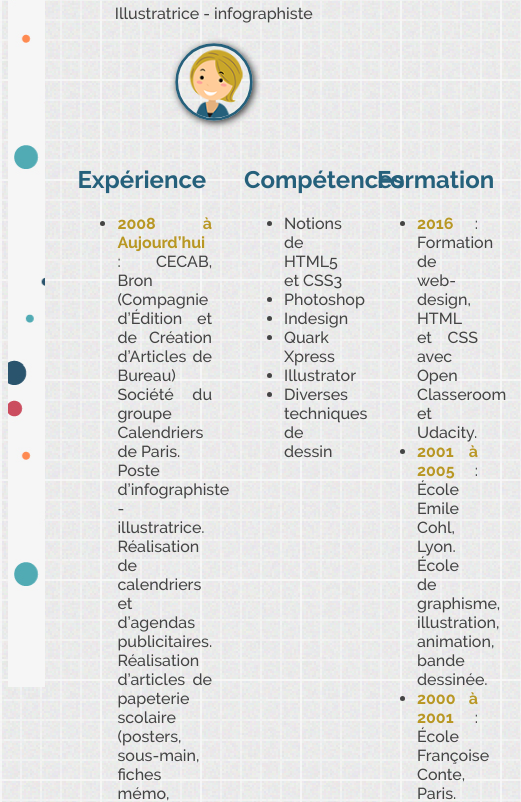
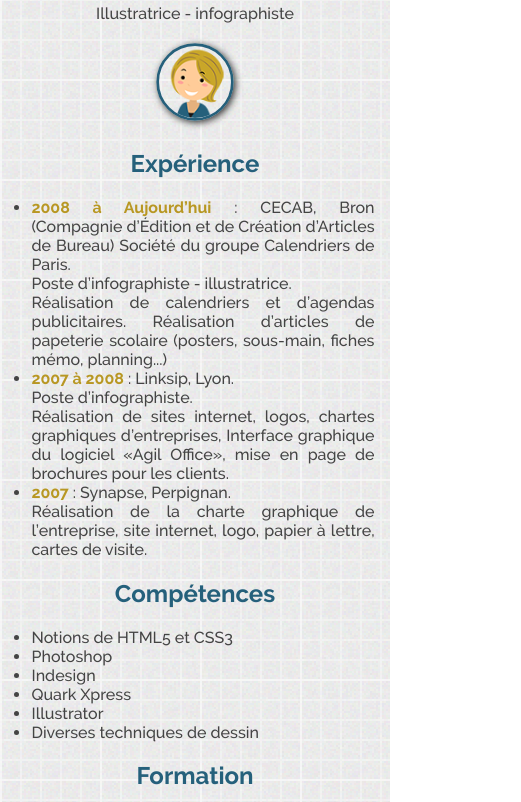
Before and after one commit to tamise/my_resume, a plain HTML site: page index.html in a window 390 px wide. Shown: the part 121-923 px from the top of the page, 521 px wide, since content can reach past the window. Drawn offline with Linux system fonts and the light colour scheme.

```diff
--- a/cv.css
+++ b/cv.css
@@ -88,3 +88,49 @@ a:hover #portrait {
 	padding-left: 1em;
 	padding-right: 2em;
 }
+
+/* --------------------------------- structure  width > 1024px------------------------------- */
+
+@media screen and (max-width: 1024px) {
+
+	#lisere{
+		display: none;
+	}
+
+	#page {
+		width: 100%;
+		margin-right: 2%;
+		margin-left: 2%;
+	}
+
+	#sec_container {
+		display: block;
+	}
+
+	#experience {
+		width: 100%;
+		padding-left: 0;
+		padding-right: 0;
+	}
+
+	#competences {
+		width: 100%;
+		padding-left: 0;
+		padding-right: 0;
+	}
+
+	#formation {
+		width: 100%;
+		padding-left: 0;
+		padding-right: 0;
+	}
+
+	h2 {
+		text-align: center;
+	}
+
+	ul {
+	padding-left: 1em;
+}
+
+}
```
